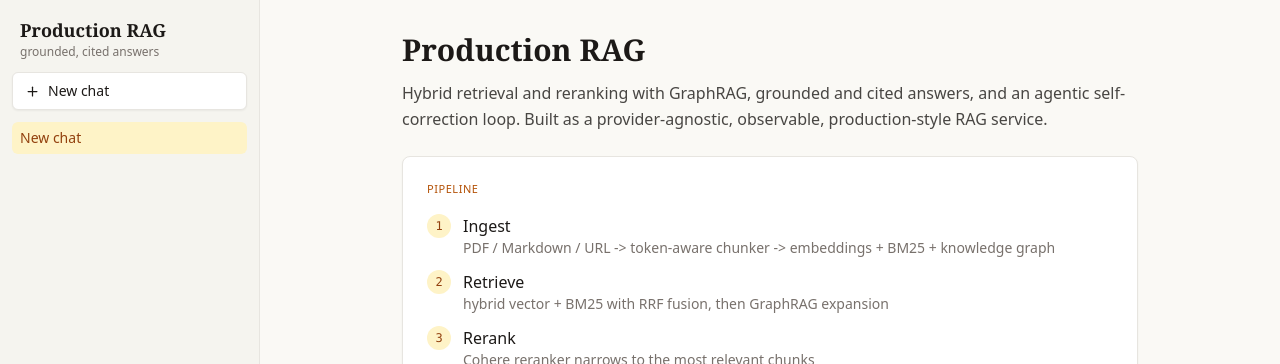
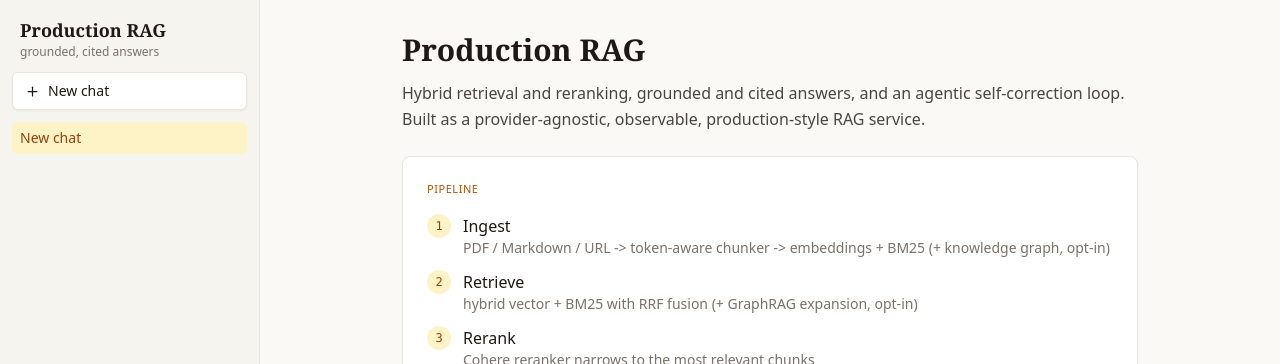
Before and after one commit to WeiGuang-2099/Production-RAG, a React (Vite) app in the folder frontend/: page /about in a window 1280 px wide. Shown: the top 364 px of the page. Built offline with nearby package versions, Linux system fonts and the light colour scheme; no server answers.

Commit message:
fix(ui): show graph expansion as opt-in on the about page

```diff
--- a/frontend/src/pages/AboutPage.tsx
+++ b/frontend/src/pages/AboutPage.tsx
@@ -1,6 +1,6 @@
 const STAGES = [
-  ["Ingest", "PDF / Markdown / URL -> token-aware chunker -> embeddings + BM25 + knowledge graph"],
-  ["Retrieve", "hybrid vector + BM25 with RRF fusion, then GraphRAG expansion"],
+  ["Ingest", "PDF / Markdown / URL -> token-aware chunker -> embeddings + BM25 (+ knowledge graph, opt-in)"],
+  ["Retrieve", "hybrid vector + BM25 with RRF fusion (+ GraphRAG expansion, opt-in)"],
   ["Rerank", "Cohere reranker narrows to the most relevant chunks"],
   ["Generate", "grounded, cited answer; refuses when context is insufficient; streams tokens"],
   ["Agent", "routes the query and self-corrects (rewrite + retry) when the answer is weak"],
@@ -13,7 +13,7 @@ export function AboutPage() {
         <section>
           <h1 className="font-serif text-3xl font-semibold text-ink">Production RAG</h1>
           <p className="mt-3 leading-relaxed text-ink/80">
-            Hybrid retrieval and reranking with GraphRAG, grounded and cited answers, and an agentic
+            Hybrid retrieval and reranking, grounded and cited answers, and an agentic
             self-correction loop. Built as a provider-agnostic, observable, production-style RAG service.
           </p>
         </section>
```
